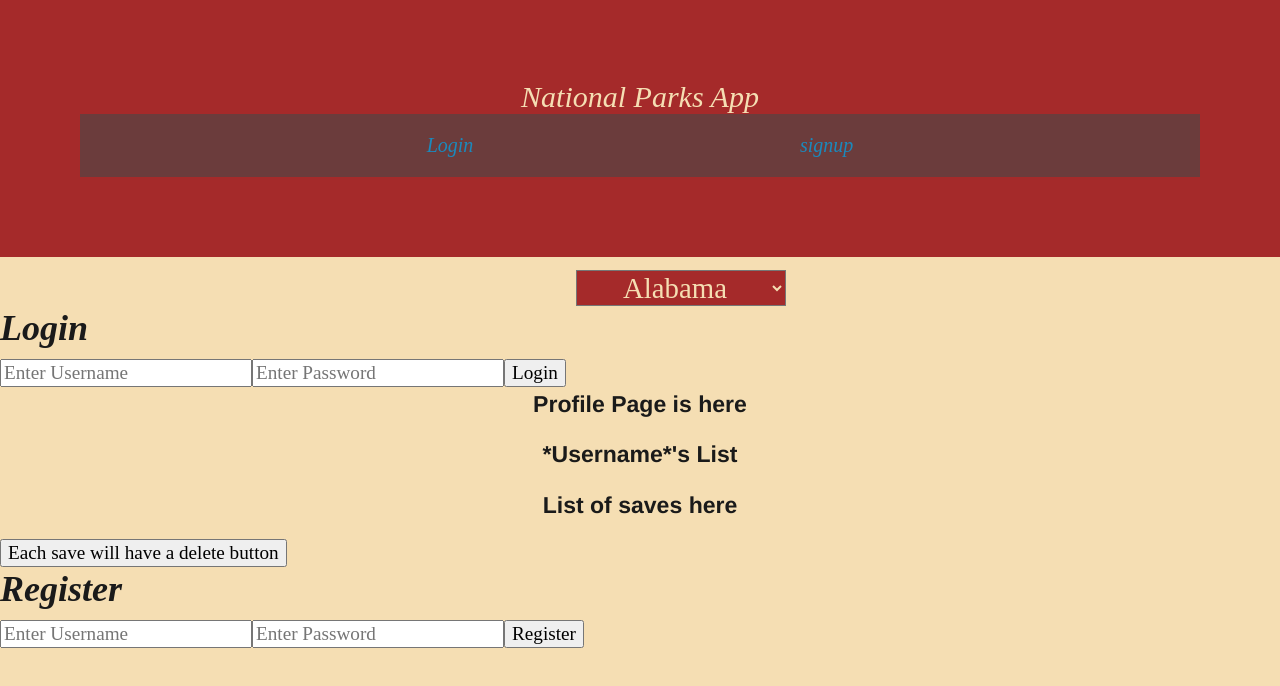
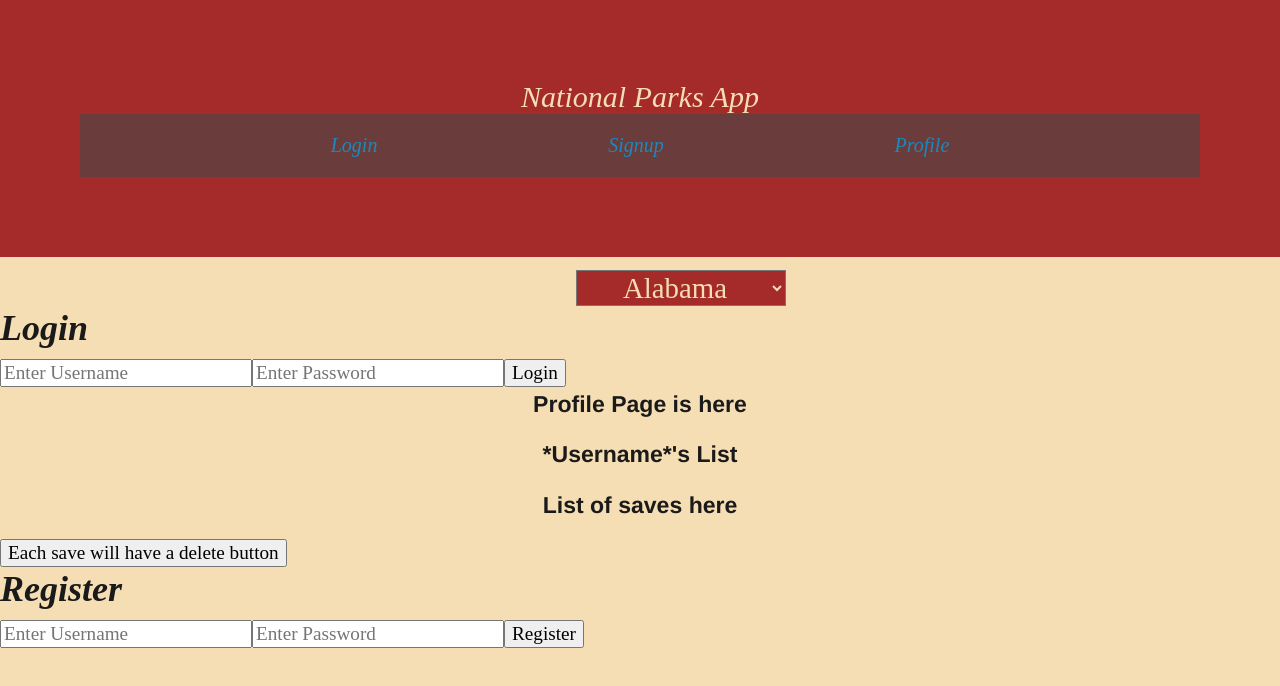
Before and after one commit to Dennis-Inglehart/project-three, a React (Create React App) app: page / in a window 1280 px wide. Shown: the top 686 px of the page. Built offline with nearby package versions, Linux system fonts and the light colour scheme.

Commit message:
got route to home page working

```diff
--- a/package.json
+++ b/package.json
@@ -12,6 +12,7 @@
     "react": "^17.0.2",
     "react-dom": "^17.0.2",
     "react-redux": "^8.1.1",
+    "react-router-dom": "^6.14.2",
     "react-scripts": "5.0.1",
     "redux": "^4.2.1",
     "web-vitals": "^2.1.4"
--- a/src/App.js
+++ b/src/App.js
@@ -44,6 +44,7 @@ import Login from "./utils/Login";
 import Profile from "./utils/Profile";
 import Register from "./utils/Register";
 import "./app.css";
+import {Route, Routes} from "react-router-dom";
 
 
 
@@ -51,12 +52,14 @@ import "./app.css";
 function App()
 {
   return(
-    <main>
+    <Routes>
+      <Route index element={<main>
       <header>
         <div id='header'>National Parks App</div>
         <nav>
         <a href="">Login</a>
-        <a href="">signup</a>
+        <a href="">Signup</a>
+        <a href="">Profile</a>
         </nav>
       </header>
       <div id="chooseParks">
@@ -65,7 +68,8 @@ function App()
       <Login></Login>
       <Profile></Profile>
       <Register></Register>
-    </main>
+    </main>} />
+    </Routes>
   );
 }
 
--- a/src/index.js
+++ b/src/index.js
@@ -2,11 +2,15 @@ import React from 'react';
 import ReactDOM from 'react-dom';
 import './jass.css';
 import App from './App';
+import { BrowserRouter } from 'react-router-dom';
 // import reportWebVitals from './reportWebVitals';
 
 ReactDOM.render(
   <React.StrictMode>
+    <BrowserRouter>
     <App />
+    </BrowserRouter>
+
   </React.StrictMode>,
   document.getElementById('root')
 );
```
Also changed, not shown: 1 other file (tests, documents, lock files or other folders).
